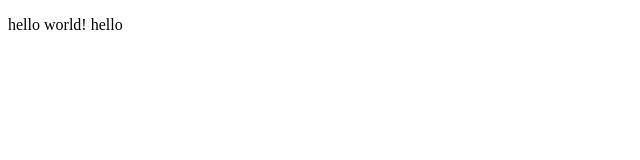
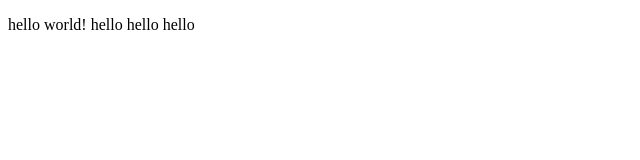
Before and after one commit to samin124/my-first-website, a plain HTML site: page index.html in a window 1280 px wide. Shown: the full height of the page, 0-640 px from the left. Drawn offline with Linux system fonts and the light colour scheme.

Commit message:
Update index.html

```diff
--- a/index.html
+++ b/index.html
@@ -7,6 +7,6 @@
     <title>Document</title>
 </head>
 <body>
-    <p>hello world! hello</p>
+    <p>hello world! hello hello hello</p>
 </body>
 </html>
```
